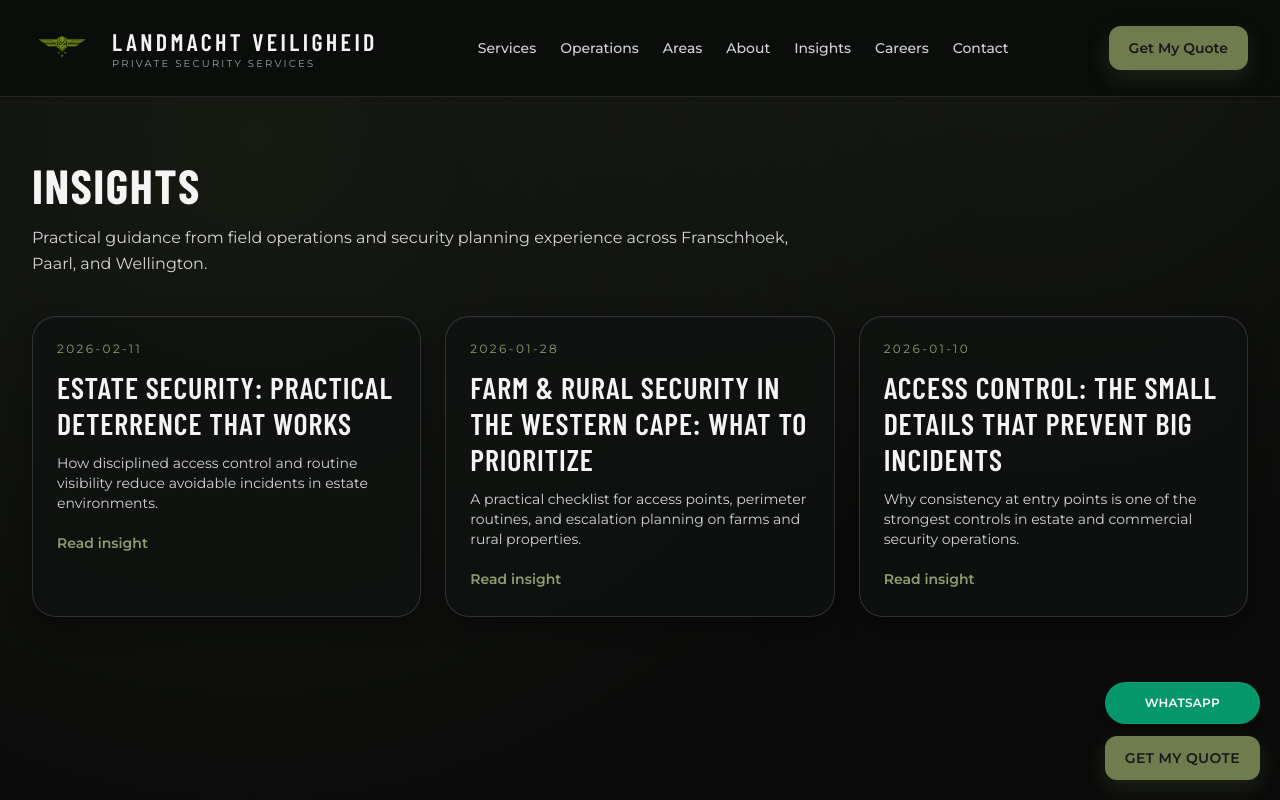
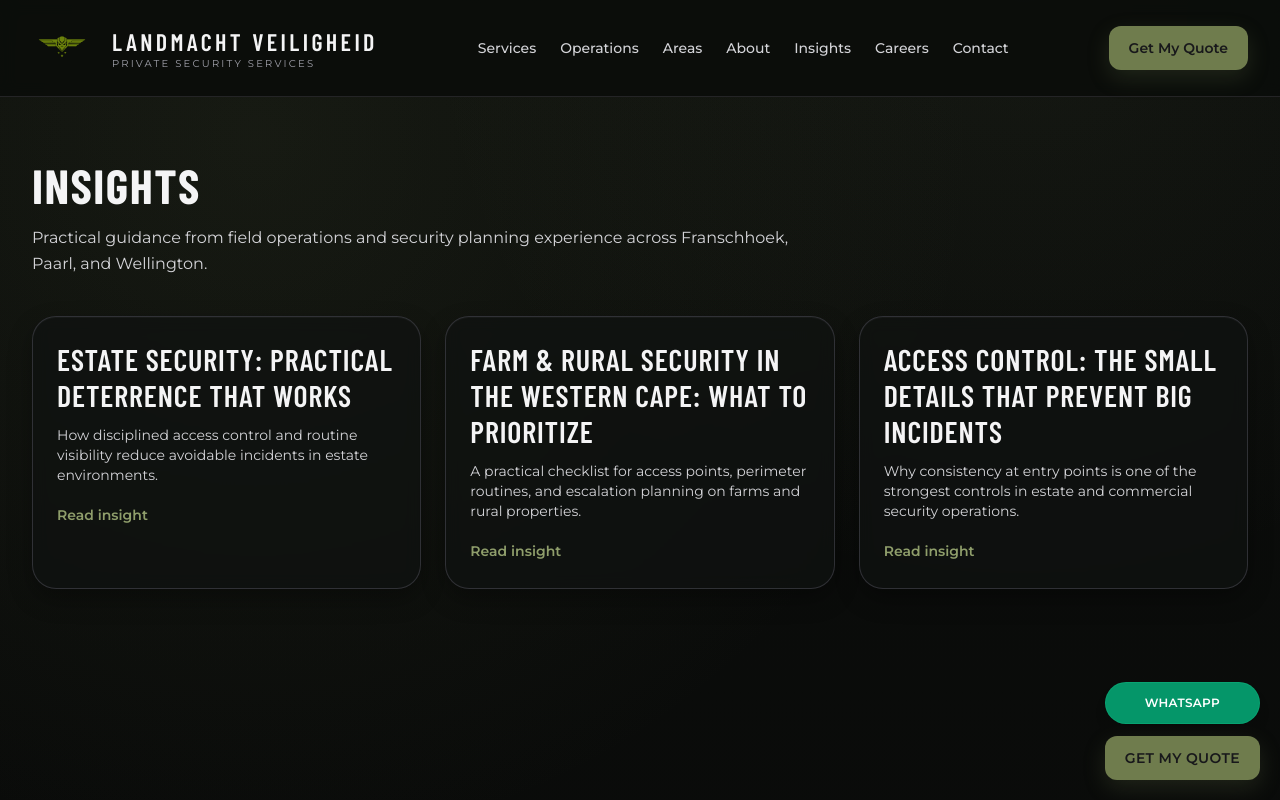
Before and after one commit to landmacht/landmacht-site, a Next.js app: page /insights in a window 1280 px wide. Shown: the top 800 px of the page. Built offline with nearby package versions, Linux system fonts and the light colour scheme.

Commit message:
Fix contact number, update leadership copy, remove insight dates

```diff
--- a/app/about/page.tsx
+++ b/app/about/page.tsx
@@ -31,7 +31,7 @@ export default function AboutPage() {
           <article className="card-shell">
             <h2 className="font-heading text-2xl uppercase text-zinc-100">Leadership</h2>
             <p className="mt-3 text-sm text-zinc-300">
-              Leadership placeholders can be updated here with profile details, qualifications, and operational responsibilities.
+              Operational leadership with experience across CPO/PSD, Escorts, TRT, CIT, Instructor roles, and PSIRA-accredited security environments. Focused on disciplined execution, accountability, and practical on-site control.
             </p>
           </article>
         </div>
--- a/app/contact/page.tsx
+++ b/app/contact/page.tsx
@@ -6,7 +6,7 @@ import { siteConfig } from '@/lib/site';
 
 export const metadata = buildMetadata(
   'Get My Quote or Contact Landmacht',
-  'Contact Landmacht Veiligheid in Franschhoek, Paarl, and Wellington. Reach us at info@landmacht.co.za or +27 78 620 8404 for disciplined private security services.'
+  'Contact Landmacht Veiligheid in Franschhoek, Paarl, and Wellington. Reach us at info@landmacht.co.za or +27 87 265 7594 for disciplined private security services.'
 );
 
 export default function ContactPage() {
@@ -20,7 +20,7 @@ export default function ContactPage() {
         <div className="mt-8 grid gap-4 md:grid-cols-4">
           <div className="card-shell">
             <p className="text-xs uppercase tracking-widest text-tactical-oliveLight">Phone</p>
-            <p className="mt-2 text-sm text-zinc-300">{siteConfig.phone}</p>
+            <p className="mt-2 text-sm text-zinc-300">+27 87 265 7594</p>
           </div>
           <div className="card-shell">
             <p className="text-xs uppercase tracking-widest text-tactical-oliveLight">Email</p>
--- a/app/insights/page.tsx
+++ b/app/insights/page.tsx
@@ -21,8 +21,7 @@ export default function InsightsPage() {
       <div className="mt-10 grid gap-6 md:grid-cols-2 xl:grid-cols-3">
         {posts.map((post) => (
           <article key={post.slug} className="card-shell">
-            <p className="text-xs uppercase tracking-[0.2em] text-tactical-oliveLight">{post.frontmatter.date}</p>
-            <h2 className="mt-3 font-heading text-3xl font-semibold uppercase tracking-[0.03em] text-zinc-100">{post.frontmatter.title}</h2>
+            <h2 className="font-heading text-3xl font-semibold uppercase tracking-[0.03em] text-zinc-100">{post.frontmatter.title}</h2>
             <p className="mt-3 text-sm text-zinc-300">{post.frontmatter.description}</p>
             <Link
               href={`/insights/${post.slug}`}
```
